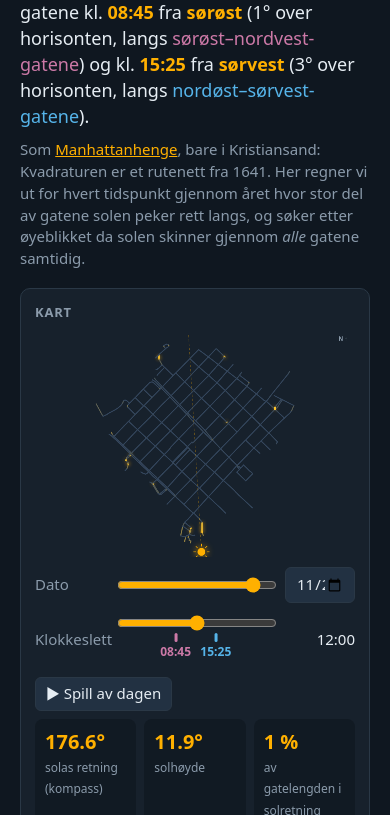
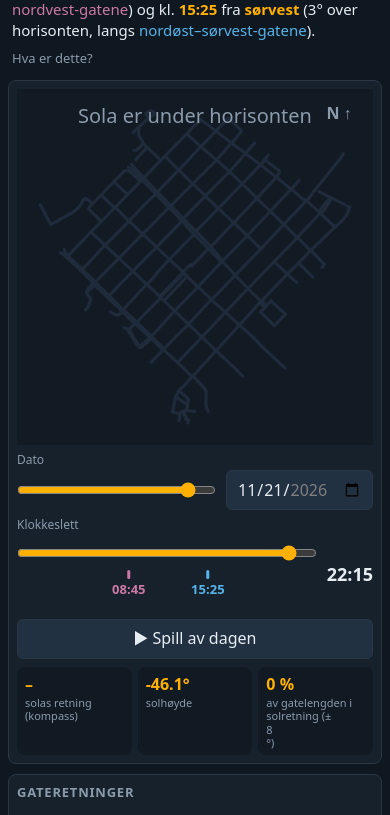
Before and after one commit to alexanno/KvadraturHenge, a plain HTML site: page index.html in a window 390 px wide. Shown: the part 83-898 px from the top of the page. Drawn offline with Linux system fonts and the light colour scheme.

Commit message:
Gjør appen mobilvennlig med fokus på kartet
Kartet er kvadratisk og først på mobil, kompakte kontroller med større
touch-flater, sammenleggbar intro. Canvas tegnes nå i CSS-piksler med
devicePixelRatio og tegnes på nytt ved endret bredde.

Co-Authored-By: Claude Sonnet 5.5 <noreply@anthropic.com>

```diff
--- a/index.html
+++ b/index.html
@@ -37,19 +37,52 @@ tr.klikk{cursor:pointer}tr.klikk:hover{background:#1f2c3a}
 .merke:hover{background:none;text-decoration:underline}
 .merke i{display:block;width:3px;height:9px;margin:0 auto 1px;background:var(--c);border-radius:2px}
 header a{color:var(--sun)}
+#kart{aspect-ratio:900/640}
+#polar{aspect-ratio:1/1;max-width:520px;margin:auto}
+#varme{aspect-ratio:1200/360}
+details.om summary{cursor:pointer;color:var(--mut);font-size:13px;margin-bottom:4px}
+details.om[open] summary{display:none}
+@media(max-width:600px){
+  body{font-size:14px}
+  header{padding:10px 12px 2px}
+  h1{font-size:18px}
+  .idag{font-size:15px;line-height:1.4;margin:4px 0 8px!important}
+  details.om summary{display:block!important;margin:0 0 4px}
+  main{padding:6px 8px 28px;gap:10px}
+  .card{padding:8px;border-radius:8px}
+  .hide-m{display:none}
+  #kart{aspect-ratio:1/1;max-height:68vh;touch-action:pan-y}
+  .controls{gap:6px;margin-top:6px}
+  .row{grid-template-columns:1fr auto;gap:2px 10px}
+  .row label{grid-column:1/-1;font-size:12px}
+  .row-dato input[type=range]{grid-column:1}
+  input[type=range]{height:34px;margin:0}
+  input[type=date],button{font-size:16px;min-height:40px}
+  .row output{font-size:18px;font-weight:600}
+  .sliderwrap{padding-bottom:38px}
+  #tidmerker{top:28px}
+  .merke{font-size:13px;padding:2px 6px}
+  #spill{width:100%}
+  .stats{gap:6px}
+  .stat{padding:6px 8px}
+  .stat b{font-size:16px}
+  .stat span{font-size:11px;line-height:1.2;display:block}
+  #varme{aspect-ratio:4/3}
+  td,th{padding:6px 4px}
+}
 </style></head>
 <body>
 <header>
-  <h1>KvadraturHenge</h1>
+  <h1>☀️ KvadraturHenge</h1>
   <p id="idag" class="idag"></p>
-  <p>Som <a href="https://en.wikipedia.org/wiki/Manhattanhenge" target="_blank" rel="noopener">Manhattanhenge</a>, bare i Kristiansand: Kvadraturen er et rutenett fra 1641. Her regner vi ut for hvert tidspunkt gjennom året hvor stor del av gatene solen peker rett langs, og søker etter øyeblikket da solen skinner gjennom <em>alle</em> gatene samtidig.</p>
+  <details class="om" open><summary>Hva er dette?</summary><p>Som <a href="https://en.wikipedia.org/wiki/Manhattanhenge" target="_blank" rel="noopener">Manhattanhenge</a>, bare i Kristiansand: Kvadraturen er et rutenett fra 1641. Her regner vi ut for hvert tidspunkt gjennom året hvor stor del av gatene solen peker rett langs, og søker etter øyeblikket da solen skinner gjennom <em>alle</em> gatene samtidig.</p></details>
 </header>
 <main>
   <section class="card">
-    <h2>Kart</h2>
-    <canvas id="kart" width="900" height="640"></canvas>
+    <h2 class="hide-m">Kart</h2>
+    <canvas id="kart"></canvas>
     <div class="controls">
-      <div class="row"><label>Dato</label><input type="range" id="dag" min="1" max="365"><input type="date" id="dato" min="2026-01-01" max="2026-12-31"></div>
+      <div class="row row-dato"><label>Dato</label><input type="range" id="dag" min="1" max="365"><input type="date" id="dato" min="2026-01-01" max="2026-12-31"></div>
       <div class="row"><label>Klokkeslett</label><div class="sliderwrap"><input type="range" id="tid" min="0" max="1435" step="5"><div id="tidmerker"></div></div><output id="tidut"></output></div>
             <div><button id="spill">▶ Spill av dagen</button></div>
     </div>
@@ -58,18 +91,18 @@ header a{color:var(--sun)}
       <div class="stat"><b id="sH">–</b><span>solhøyde</span></div>
       <div class="stat"><b id="sAndel">–</b><span>av gatelengden i solretning (±<span id="sTol"></span>°)</span></div>
     </div>
-    <p class="note">Gater farges etter hvor nær solretningen de ligger: gult = solen peker langs gata, mørkt = solen står på tvers. Tid er norsk lokaltid (sommertid medregnet).</p>
+    <p class="note hide-m">Gater farges etter hvor nær solretningen de ligger: gult = solen peker langs gata, mørkt = solen står på tvers. Tid er norsk lokaltid (sommertid medregnet).</p>
   </section>
   <section class="card">
     <h2>Gateretninger</h2>
-    <canvas id="polar" width="520" height="520"></canvas>
+    <canvas id="polar"></canvas>
     <p class="note" id="entropi"></p>
     <h2 style="margin-top:14px">Henge-datoer 2026</h2>
     <div id="funn"></div>
   </section>
   <section class="card wide">
     <h2>Hele året: andel av gatene i solretning (klikk for å hoppe til tidspunkt)</h2>
-    <canvas id="varme" width="1200" height="360"></canvas>
+    <canvas id="varme"></canvas>
     <p class="note">X: dato. Y: klokkeslett. Lysere = større andel av gatelengden peker mot sola. Mørkt område er natt (sola under horisonten). Hoppet i mars og oktober er overgangen til og fra sommertid.</p>
   </section>
 </main>
@@ -505,12 +538,20 @@ function funn(tol) {
 
 // ---------- Tegning ----------
 const kart = $("kart"), kc = kart.getContext("2d");
+/** Tilpass canvas til CSS-størrelsen (skarpt på retina) og returner CSS-piksler. Tegning skjer i CSS-piksler. */
+function klargjor(cv, ctx) {
+  const dpr = window.devicePixelRatio || 1, W = cv.clientWidth, H = cv.clientHeight;
+  if (cv.width !== Math.round(W * dpr) || cv.height !== Math.round(H * dpr)) { cv.width = Math.round(W * dpr); cv.height = Math.round(H * dpr); }
+  ctx.setTransform(dpr, 0, 0, dpr, 0, 0);
+  return [W, H];
+}
+const smal = () => window.matchMedia("(max-width:600px)").matches;
 const bounds = (() => {
   let x0 = 1e9, x1 = -1e9, y0 = 1e9, y1 = -1e9;
   for (const g of GATER) for (const [lo, la] of g.coords) { x0 = Math.min(x0, lo); x1 = Math.max(x1, lo); y0 = Math.min(y0, la); y1 = Math.max(y1, la); }
   return { x0, x1, y0, y1 };
 })();
-function proj(lo, la, W, H, pad = 40) {
+function proj(lo, la, W, H, pad = smal() ? 22 : 40) {
   const w = (bounds.x1 - bounds.x0) * mPerLon, h = (bounds.y1 - bounds.y0) * mPerLat;
   const sc = Math.min((W - 2 * pad) / w, (H - 2 * pad) / h);
   return [W / 2 + ((lo - (bounds.x0 + bounds.x1) / 2) * mPerLon) * sc, H / 2 - ((la - (bounds.y0 + bounds.y1) / 2) * mPerLat) * sc];
@@ -521,7 +562,7 @@ function mixFarge(t) { // 0 = mørk blågrå, 1 = gul
 }
 
 function tegnKart(s, tol) {
-  const W = kart.width, H = kart.height;
+  const [W, H] = klargjor(kart, kc);
   kc.clearRect(0, 0, W, H);
   const oppe = s.h > 0;
   // gater
@@ -562,7 +603,7 @@ function tegnKart(s, tol) {
 
 const pol = $("polar"), pc = pol.getContext("2d");
 function tegnPolar(s, tol) {
-  const W = pol.width, c = W / 2, R = c - 46;
+  const [W] = klargjor(pol, pc), c = W / 2, R = c - 40;
   pc.clearRect(0, 0, W, W);
   pc.strokeStyle = "#2a3846"; pc.fillStyle = "#8b9bab"; pc.font = "14px system-ui"; pc.textAlign = "center"; pc.textBaseline = "middle"; pc.lineWidth = 1;
   for (const f of [0.5, 1]) { pc.beginPath(); pc.arc(c, c, R * f, 0, 7); pc.stroke(); }
@@ -608,11 +649,13 @@ function viridisLik(t) { // enkel Viridis-interpolasjon
 }
 const M = { l: 48, r: 10, t: 8, b: 26 };
 function tegnVarme(dag, min) {
-  const W = vc.width, H = vc.height, pw = W - M.l - M.r, ph = H - M.t - M.b;
+  const [W, H] = klargjor(vc, vx);
+  M.l = smal() ? 36 : 48; M.r = smal() ? 6 : 10;
+  const pw = W - M.l - M.r, ph = H - M.t - M.b;
   vx.clearRect(0, 0, W, H);
   vx.imageSmoothingEnabled = false;
   vx.drawImage(img, M.l, M.t, pw, ph);
-  vx.fillStyle = "#8b9bab"; vx.font = "12px system-ui"; vx.textAlign = "right"; vx.textBaseline = "middle";
+  vx.fillStyle = "#8b9bab"; vx.font = (smal() ? 10 : 12) + "px system-ui"; vx.textAlign = "right"; vx.textBaseline = "middle";
   for (let h = 0; h <= 24; h += 4) { const y = M.t + ph * h / 24; vx.fillText(String(h).padStart(2, "0") + ":00", M.l - 6, y); vx.strokeStyle = "rgba(255,255,255,.08)"; vx.beginPath(); vx.moveTo(M.l, y); vx.lineTo(W - M.r, y); vx.stroke(); }
   vx.textAlign = "center"; vx.textBaseline = "top";
   for (let m = 0; m < 12; m++) { const d = Math.floor((Date.UTC(AAR, m, 1) - Date.UTC(AAR, 0, 1)) / 864e5); vx.fillText(["jan", "feb", "mar", "apr", "mai", "jun", "jul", "aug", "sep", "okt", "nov", "des"][m], M.l + pw * (d + 15) / 365, H - M.b + 6); }
@@ -624,9 +667,9 @@ function tegnVarme(dag, min) {
   if (best) { vx.strokeStyle = "#ff4d6d"; vx.lineWidth = 2; vx.beginPath(); vx.arc(M.l + pw * (best.dag - 0.5) / 365, M.t + ph * best.min / 1440, 7, 0, 7); vx.stroke(); }
 }
 vc.addEventListener("click", (e) => {
-  const r = vc.getBoundingClientRect(), sx = vc.width / r.width;
-  const x = (e.clientX - r.left) * sx - M.l, y = (e.clientY - r.top) * sx - M.t;
-  const pw = vc.width - M.l - M.r, ph = vc.height - M.t - M.b;
+  const r = vc.getBoundingClientRect();
+  const x = e.clientX - r.left - M.l, y = e.clientY - r.top - M.t;
+  const pw = vc.clientWidth - M.l - M.r, ph = vc.clientHeight - M.t - M.b;
   if (x < 0 || y < 0 || x > pw || y > ph) return;
   tilstand.dag = Math.min(365, Math.max(1, Math.floor(x / pw * 365) + 1));
   tilstand.min = Math.floor(y / ph * 1440 / 5) * 5;
@@ -710,7 +753,11 @@ function tegnTopp(dag) {
 
 // ---------- Tilstand og UI ----------
 function dagIDag() { const n = new Date(), d = Math.floor((Date.UTC(AAR, n.getMonth(), n.getDate()) - Date.UTC(AAR, 0, 1)) / 864e5) + 1; return d; }
-const tilstand = { dag: dagIDag(), min: 12 * 60, tol: TOLERANSE };
+function minINu() {
+  const p = Object.fromEntries(osloFmt.formatToParts(new Date()).map((x) => [x.type, x.value]));
+  return Math.min(1435, Math.floor((+p.hour % 24 * 60 + +p.minute) / 5) * 5);
+}
+const tilstand = { dag: dagIDag(), min: minINu(), tol: TOLERANSE };
 const DAG_I_DAG = dagIDag();
 let spiller = null;
 function oppdater(full = false) {
@@ -737,6 +784,9 @@ $("spill").onclick = () => {
 };
 $("entropi").textContent = `Lengdevektet orientasjonsentropi: ${entropi().toFixed(2)} (skala: 1,39 = perfekt rutenett, 3,58 = helt uordnet). Gult felt = gater solen peker langs akkurat nå.`;
 
+let sistBredde = innerWidth;
+addEventListener("resize", () => { if (innerWidth !== sistBredde) { sistBredde = innerWidth; oppdater(); } });
+if (smal()) document.querySelector("details.om").open = false;
 omregn(); oppdater();
 // for testing i node
 if (typeof module !== "undefined") module.exports = { sim, andelGrid, funn, AKSE_A, AKSE_B };
--- a/style.css
+++ b/style.css
@@ -34,3 +34,36 @@ tr.klikk{cursor:pointer}tr.klikk:hover{background:#1f2c3a}
 .merke:hover{background:none;text-decoration:underline}
 .merke i{display:block;width:3px;height:9px;margin:0 auto 1px;background:var(--c);border-radius:2px}
 header a{color:var(--sun)}
+#kart{aspect-ratio:900/640}
+#polar{aspect-ratio:1/1;max-width:520px;margin:auto}
+#varme{aspect-ratio:1200/360}
+details.om summary{cursor:pointer;color:var(--mut);font-size:13px;margin-bottom:4px}
+details.om[open] summary{display:none}
+@media(max-width:600px){
+  body{font-size:14px}
+  header{padding:10px 12px 2px}
+  h1{font-size:18px}
+  .idag{font-size:15px;line-height:1.4;margin:4px 0 8px!important}
+  details.om summary{display:block!important;margin:0 0 4px}
+  main{padding:6px 8px 28px;gap:10px}
+  .card{padding:8px;border-radius:8px}
+  .hide-m{display:none}
+  #kart{aspect-ratio:1/1;max-height:68vh;touch-action:pan-y}
+  .controls{gap:6px;margin-top:6px}
+  .row{grid-template-columns:1fr auto;gap:2px 10px}
+  .row label{grid-column:1/-1;font-size:12px}
+  .row-dato input[type=range]{grid-column:1}
+  input[type=range]{height:34px;margin:0}
+  input[type=date],button{font-size:16px;min-height:40px}
+  .row output{font-size:18px;font-weight:600}
+  .sliderwrap{padding-bottom:38px}
+  #tidmerker{top:28px}
+  .merke{font-size:13px;padding:2px 6px}
+  #spill{width:100%}
+  .stats{gap:6px}
+  .stat{padding:6px 8px}
+  .stat b{font-size:16px}
+  .stat span{font-size:11px;line-height:1.2;display:block}
+  #varme{aspect-ratio:4/3}
+  td,th{padding:6px 4px}
+}
```
Also changed, not shown: app.js (+21 -8 lines), body.html (+7 -7 lines).
